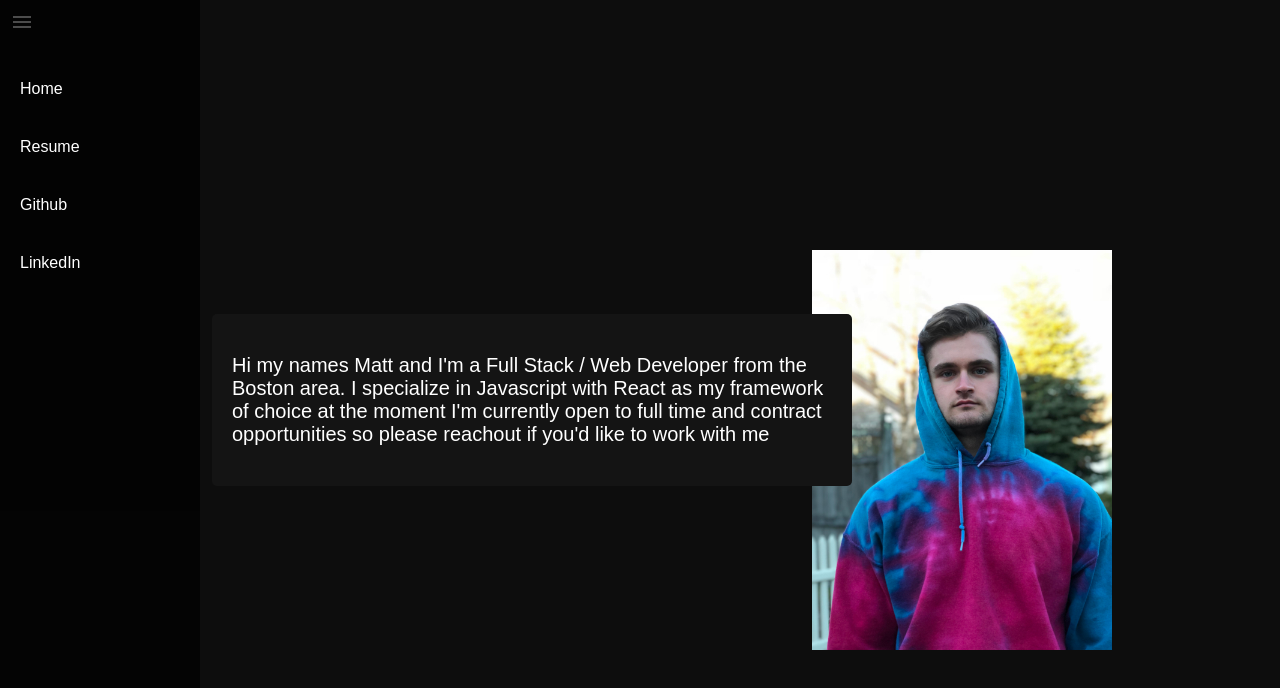
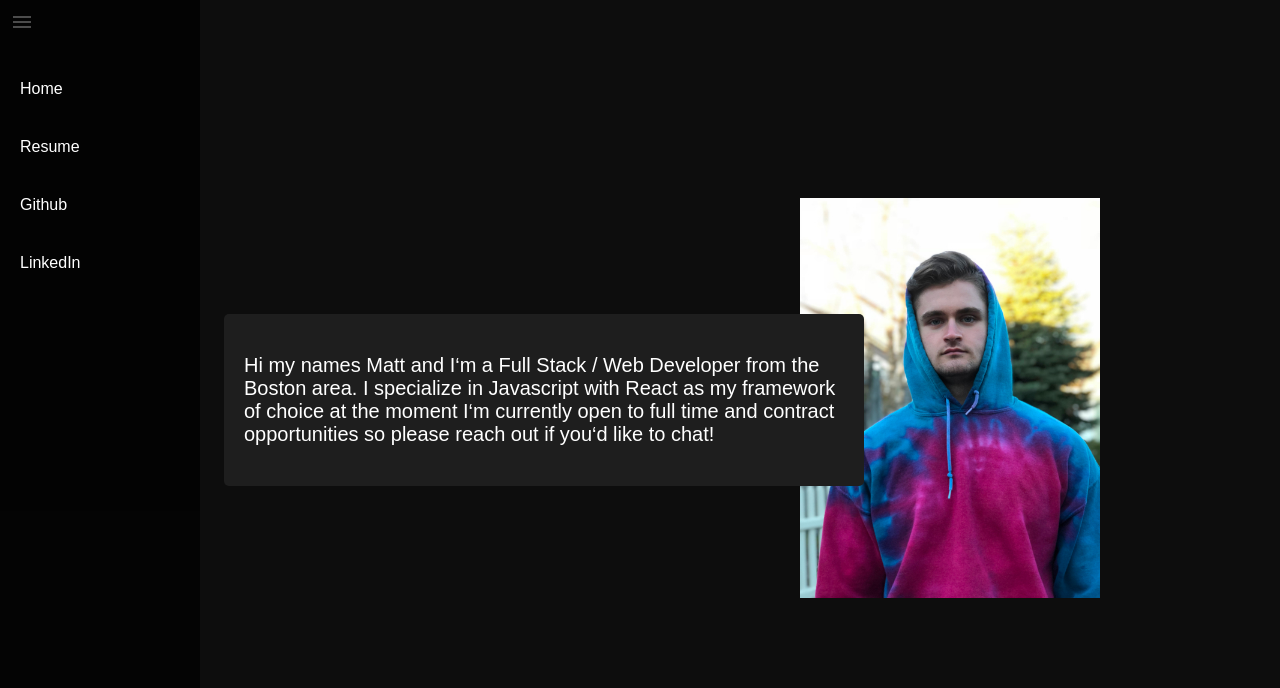
Before and after one commit to chapmanm3/next-blog, a Next.js app: page / in a window 1280 px wide. Shown: the top 688 px of the page. Built offline with nearby package versions, Linux system fonts and the light colour scheme; a web font is replaced by a local one.

Commit message:
Update PFP

```diff
--- a/components/AboutMe/AboutMe.module.scss
+++ b/components/AboutMe/AboutMe.module.scss
@@ -7,9 +7,9 @@
 }
 
 .textContainer {
-  background: rgba(20, 20, 20, 1);
+  background: rgba(30, 30, 30, 1);
   width: 50vw;
-  margin-right: -40px;
+  margin-right: -5vw;
   z-index: 1;
   padding: 20px;
   font-size: 1.25em;
@@ -18,6 +18,5 @@
 }
 
 .imageContainer {
-  height: 300px;
   width: 300px;
 }
--- a/components/AboutMe/AboutMe.tsx
+++ b/components/AboutMe/AboutMe.tsx
@@ -9,10 +9,10 @@ const AboutMe = () => {
   return (
     <div className={styles.container}>
       <div className={styles.textContainer}>
-        <p>Hi my names Matt and I'm a Full Stack / Web Developer from the Boston
+        <p>Hi my names Matt and I&lsquo;m a Full Stack / Web Developer from the Boston
         area. I specialize in Javascript with React as my framework of choice at the moment
-        I'm currently open to full time and contract opportunities so please
-        reachout if you'd like to work with me</p>
+        I&lsquo;m currently open to full time and contract opportunities so please
+        reach out if you&lsquo;d like to chat!</p>
       </div>
       <div className={styles.imageContainer}>
         <Image
```
